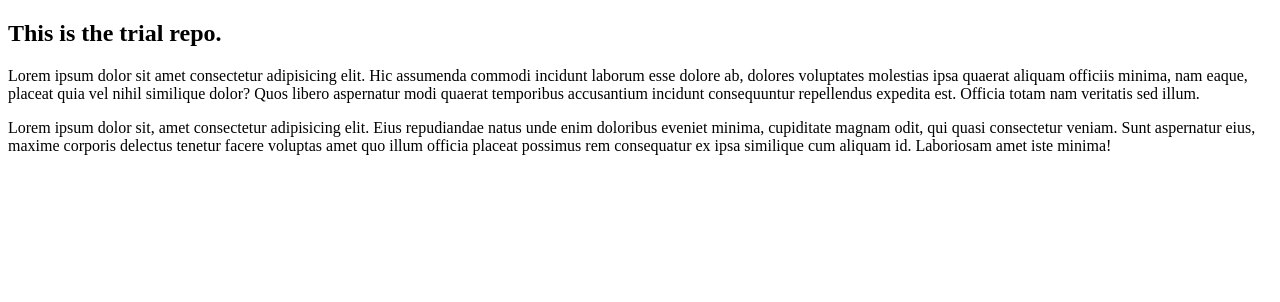
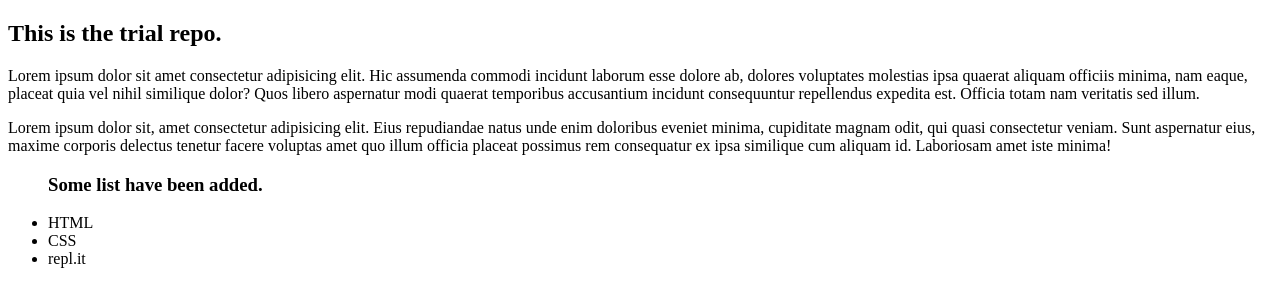
Before and after one commit to Abhisek-panda/Trial-repo, a plain HTML site: page index.html in a window 1280 px wide. Drawn offline with Linux system fonts and the light colour scheme.

Commit message:
Update List
Added some items in the list.

```diff
--- a/index.html
+++ b/index.html
@@ -10,5 +10,11 @@
     <h2>This is the trial repo. </h2>
     <p>Lorem ipsum dolor sit amet consectetur adipisicing elit. Hic assumenda commodi incidunt laborum esse dolore ab, dolores voluptates molestias ipsa quaerat aliquam officiis minima, nam eaque, placeat quia vel nihil similique dolor? Quos libero aspernatur modi quaerat temporibus accusantium incidunt consequuntur repellendus expedita est. Officia totam nam veritatis sed illum.</p>
     <p>Lorem ipsum dolor sit, amet consectetur adipisicing elit. Eius repudiandae natus unde enim doloribus eveniet minima, cupiditate magnam odit, qui quasi consectetur veniam. Sunt aspernatur eius, maxime corporis delectus tenetur facere voluptas amet quo illum officia placeat possimus rem consequatur ex ipsa similique cum aliquam id. Laboriosam amet iste minima!</p>
+    <ul>
+        <h3>Some list have been added.</h3>
+        <li>HTML</li>
+        <li>CSS</li>
+        <li>repl.it</li>
+    </ul>
 </body>
 </html>
```
